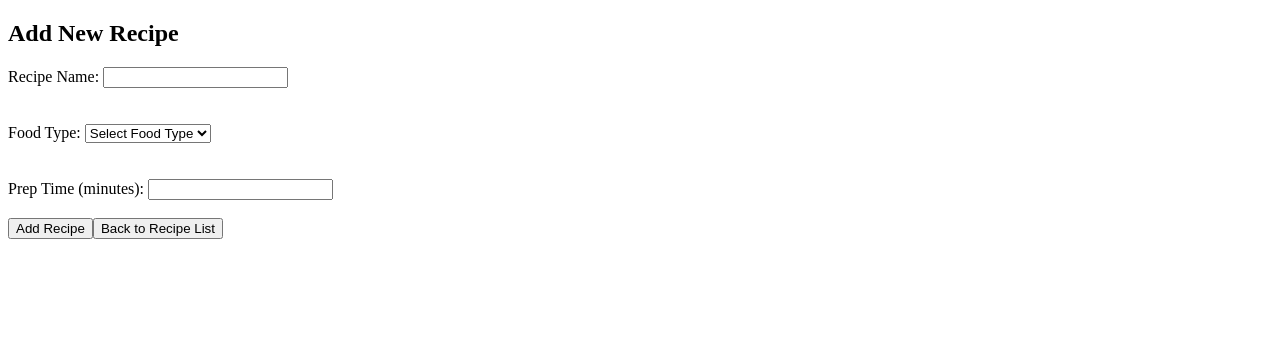
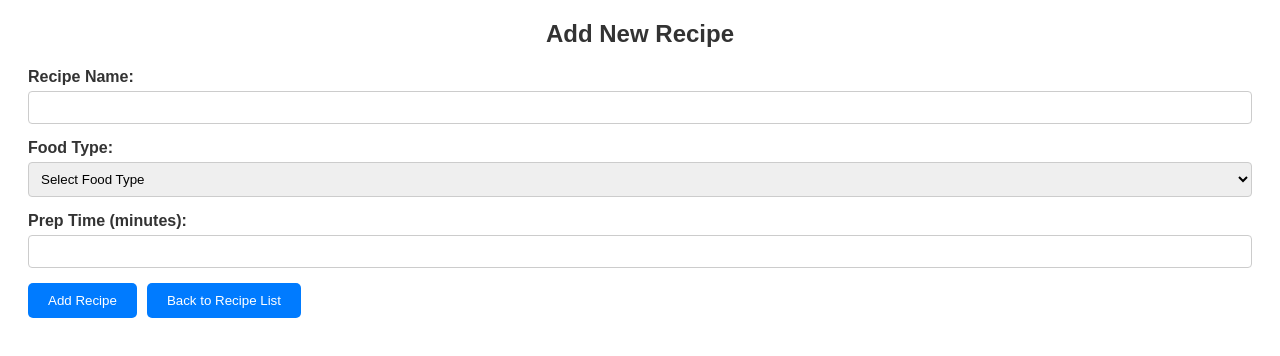
Before and after one commit to pthakur11205/RecipeApp, a React app in the folder client/: page / in a window 1280 px wide. Both pictures are taken after a click on the button "Add New Recipe". Shown: the top 356 px of the page. Built offline with nearby package versions, Linux system fonts and the light colour scheme; no server answers.

Commit message:
Adding css for other pages + instruction modifications

```diff
--- /dev/null
+++ b/client/src/NewRecipe.css
@@ -0,0 +1,65 @@
+/* Container for the new recipe form */
+.new-recipe-container {
+    margin: 20px;
+    font-family: Arial, sans-serif;
+}
+
+/* Title styling */
+.new-recipe-title {
+    text-align: center;
+    color: #333;
+}
+
+/* Form field container */
+.form-field {
+    margin-bottom: 15px;
+}
+
+/* Label styling */
+.form-label {
+    display: block;
+    font-weight: bold;
+    margin-bottom: 5px;
+    color: #333;
+}
+
+/* Input field styling */
+.form-input {
+    width: 100%;
+    padding: 8px;
+    box-sizing: border-box;
+    border: 1px solid #ccc;
+    border-radius: 4px;
+}
+
+/* Select field styling */
+.form-select {
+    width: 100%;
+    padding: 8px;
+    box-sizing: border-box;
+    border: 1px solid #ccc;
+    border-radius: 4px;
+}
+
+/* Error message styling */
+.error-message {
+    color: red;
+    margin-top: 10px;
+}
+
+/* Button styling */
+.form-button {
+    display: inline-block;
+    padding: 10px 20px;
+    background-color: #007BFF;
+    color: white;
+    border: none;
+    border-radius: 5px;
+    cursor: pointer;
+    transition: background-color 0.3s;
+    margin-right: 10px;
+}
+
+.form-button:hover {
+    background-color: #0056b3;
+}
--- a/client/src/NewRecipe.tsx
+++ b/client/src/NewRecipe.tsx
@@ -2,6 +2,7 @@
 
 import React, { Component, MouseEvent, ChangeEvent} from 'react';
 import { Recipe } from './recipe';
+import './NewRecipe.css'
 
 type NewRecipeProps = {
     onAddRecipeClick: (recipe: Recipe) => void;
@@ -26,30 +27,41 @@ export class NewRecipe extends Component<NewRecipeProps, NewRecipeState> {
     // For rendering the page for the adding recipes
     render = (): JSX.Element => {
         return (
-            <div>
-                <h2>Add New Recipe</h2>
-                <div>
-                    <label>Recipe Name: </label>
-                    <input type="text" value={this.state.name} onChange={this.handleNameChange} />
+            <div className="new-recipe-container">
+                <h2 className="new-recipe-title">Add New Recipe</h2>
+                <div className="form-field">
+                    <label className="form-label">Recipe Name:</label>
+                    <input
+                        type="text"
+                        className="form-input"
+                        value={this.state.name}
+                        onChange={this.handleNameChange}
+                    />
                 </div>
-                <div>
-                    <br/> <br/>
-                    <label>Food Type: </label>
-                    <select value={this.state.foodType ?? ''} onChange={this.handleFoodTypeChange}>
+                <div className="form-field">
+                    <label className="form-label">Food Type:</label>
+                    <select
+                        className="form-select"
+                        value={this.state.foodType ?? ''}
+                        onChange={this.handleFoodTypeChange}
+                    >
                         <option value="">Select Food Type</option>
                         <option value="Vegetarian">Vegetarian</option>
                         <option value="Non-vegetarian">Non-vegetarian</option>
                     </select>
                 </div>
-                <div>
-                    <br/> <br/>
-                    <label>Prep Time (minutes): </label>
-                    <input type="text" value={this.state.prepTime} onChange={this.handlePrepTimeChange} />
-                    <br/> <br/>
+                <div className="form-field">
+                    <label className="form-label">Prep Time (minutes):</label>
+                    <input
+                        type="text"
+                        className="form-input"
+                        value={this.state.prepTime}
+                        onChange={this.handlePrepTimeChange}
+                    />
                 </div>
-                {this.state.error && <p style={{ color: 'red' }}>{this.state.error}</p>}
-                <button onClick={this.handleAddClick}>Add Recipe</button>
-                <button onClick={this.props.onBackClick}>Back to Recipe List</button>
+                {this.state.error && <p className="error-message">{this.state.error}</p>}
+                <button onClick={this.handleAddClick} className="form-button">Add Recipe</button>
+                <button onClick={this.props.onBackClick} className="form-button">Back to Recipe List</button>
             </div>
         );
     }
--- /dev/null
+++ b/client/src/RecipeDetails.css
@@ -0,0 +1,62 @@
+/* Container for the recipe details */
+.recipe-details-container {
+    margin: 20px;
+    font-family: Arial, sans-serif;
+}
+
+/* Title styling */
+.recipe-details-title {
+    text-align: center;
+    color: #333;
+}
+
+/* Section title styling */
+.section-title {
+    margin-top: 20px;
+    color: #333;
+}
+
+/* Subtitle styling */
+.section-subtitle {
+    margin-bottom: 10px;
+    color: #666;
+}
+
+/* Container for ingredients and instructions */
+.section-container {
+    margin-bottom: 20px;
+}
+
+/* Input field styling */
+.input-field {
+    width: calc(50% - 10px);
+    padding: 8px;
+    box-sizing: border-box;
+    border: 1px solid #ccc;
+    border-radius: 4px;
+    margin-right: 10px;
+    margin-bottom: 10px;
+}
+
+/* Button styling */
+.form-button {
+    display: inline-block;
+    padding: 10px 20px;
+    background-color: #007BFF;
+    color: white;
+    border: none;
+    border-radius: 5px;
+    cursor: pointer;
+    transition: background-color 0.3s;
+    margin-right: 10px;
+}
+
+.form-button:hover {
+    background-color: #0056b3;
+}
+
+/* Error message styling */
+.error-message {
+    color: red;
+    margin-top: 10px;
+}
--- a/client/src/RecipeDetails.tsx
+++ b/client/src/RecipeDetails.tsx
@@ -1,6 +1,7 @@
 // For the recipe details page where users can add instructions and ingredients
 import React, { Component, ChangeEvent, MouseEvent } from 'react';
 import { Recipe } from './recipe';
+import './RecipeDetails.css'
 
 type RecipeDetailsProps = {
     recipe: Recipe;
@@ -152,21 +153,24 @@ export class RecipeDetails extends Component<RecipeDetailsProps, RecipeDetailsSt
         const { ingredients, instructions, newIngredientName, newIngredientQuantity, newInstruction, error } = this.state;
 
         return (
-            <div>
-                <h2>Recipe Details</h2>
-                <div>
-                    <h3>Ingredients</h3>
-                    <h4>If you wish to change an ingredient or its quantity, simply click and edit in the table below. It will automatically save.</h4>
+            <div className="recipe-details-container">
+                <h2 className="recipe-details-title">Recipe Details</h2>
+                <div className="section-container">
+                    <h3 className="section-title">Ingredients</h3>
+                    <h4 className="section-subtitle">Type out your ingredient and its quantity, and hit the button below to add it!</h4>
+                    <h4 className="section-subtitle">If you wish to change an ingredient or its quantity, simply click and edit the textbox.</h4>
                     {ingredients.map((ingredient, index) => (
                         <div key={index}>
                             <input
                                 type="text"
+                                className="input-field"
                                 placeholder="Ingredient Name"
                                 value={ingredient.name}
                                 onChange={(event) => this.handleIngredientNameChange(event, index)}
                             />
                             <input
                                 type="text"
+                                className="input-field"
                                 placeholder="Quantity"
                                 value={ingredient.quantity}
                                 onChange={(event) => this.handleIngredientQuantityChange(event, index)}
@@ -176,22 +180,24 @@ export class RecipeDetails extends Component<RecipeDetailsProps, RecipeDetailsSt
                     <div>
                         <input
                             type="text"
+                            className="input-field"
                             placeholder="New Ingredient Name"
                             value={newIngredientName}
                             onChange={this.handleNewIngredientNameChange}
                         />
                         <input
                             type="text"
+                            className="input-field"
                             placeholder="New Ingredient Quantity"
                             value={newIngredientQuantity}
                             onChange={this.handleNewIngredientQuantityChange}
                         />
-                        <button onClick={this.handleAddIngredient}>Add New Ingredient</button>
+                        <button onClick={this.handleAddIngredient} className="form-button">Add New Ingredient</button>
                     </div>
                 </div>
-                <div>
-                    <h3>Instructions</h3>
-                    <h4>Type out your instructions in order, they will automatically be numbered.</h4>
+                <div className="section-container">
+                    <h3 className="section-title">Instructions</h3>
+                    <h4 className="section-subtitle">Type out your instructions in order, they will automatically be numbered.</h4>
                     {instructions.map((instruction, index) => (
                         <div key={index}>
                             {index + 1}. {instruction}
@@ -200,17 +206,18 @@ export class RecipeDetails extends Component<RecipeDetailsProps, RecipeDetailsSt
                     <div>
                         <input
                             type="text"
+                            className="input-field"
                             placeholder="New Instruction"
                             value={newInstruction}
                             onChange={this.handleNewInstructionChange}
                         />
-                        <button onClick={this.handleAddInstruction}>Add New Instruction</button>
+                        <button onClick={this.handleAddInstruction} className="form-button">Add New Instruction</button>
                     </div>
                 </div>
-                <br></br>
-                {error && <p style={{ color: 'red' }}>{error}</p>}
-                <button onClick={this.handleSave}>Save</button>
-                <button onClick={this.props.onBackClick}>Back to Recipe List</button>
+                <br />
+                {error && <p className="error-message">{error}</p>}
+                <button onClick={this.handleSave} className="form-button">Save</button>
+                <button onClick={this.props.onBackClick} className="form-button">Back to Recipe List</button>
             </div>
         );
     }
--- a/client/src/RecipeList.tsx
+++ b/client/src/RecipeList.tsx
@@ -28,8 +28,8 @@ export class RecipeList extends Component<RecipeListProps> {
             <div className="recipe-list-container">
                 <h2 className="title">Recipe List</h2>
                 <h4 className="title"> To add a recipe, click the blue button below</h4>
-                <h4 className="title"> To add/edit instructions and ingredients of a recipe, please click "Edit Recipe" next to the recipe you would like to change.</h4>
-                <h4 className="title"> To see the full recipe, click "View Recipe" next to the recipe you'd like to see!</h4>
+                <h4 className="title"> To add/edit instructions and ingredients of a recipe, please click "Edit Recipe" under the recipe you would like to change.</h4>
+                <h4 className="title"> To see the full recipe, click "View Recipe" under the recipe you'd like to see!</h4>
                 <ul className="recipe-list">
                     {recipes.map((recipe, index) => (
                         <li key={index} className="recipe-item">
```
